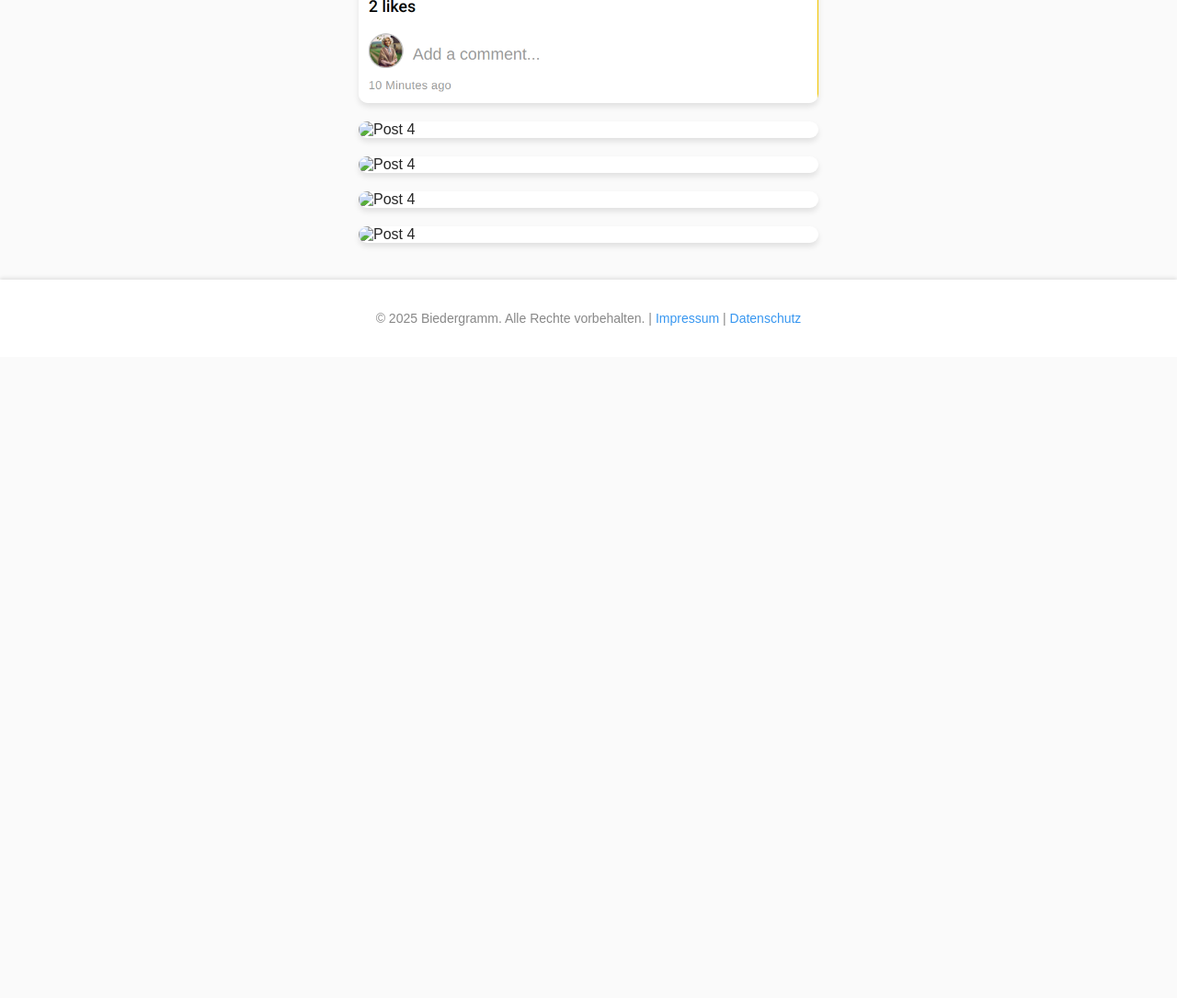
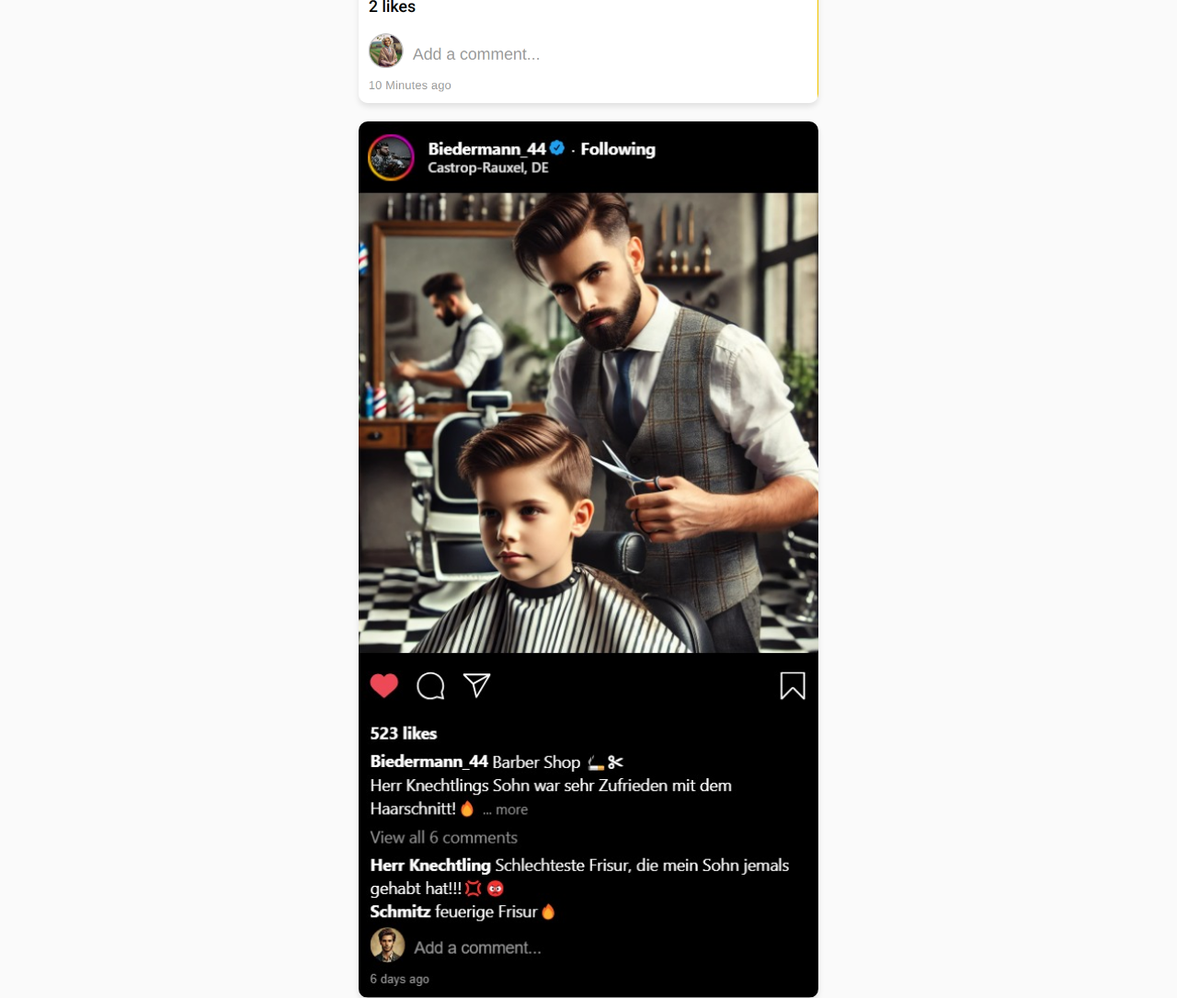
Before and after one commit to Dit23/Biedergramm, a plain HTML site: page index.html in a window 1280 px wide. Shown: the part 4460-5545 px from the top of the page at 92% size. Before the commit the page ends 4848 px from the top, so only its background shows below. Drawn offline with Linux system fonts and the light colour scheme.

Commit message:
New Images

```diff
--- a/index.html
+++ b/index.html
@@ -106,10 +106,10 @@
     <img src="third_post.png" alt="Post 3">
     <img src="zeoob.com_ltea9chrf9_photo.png" alt="Post 4">
     <img src="Screenshot_From_2025-01-14_09-58-52.png" alt="Post 4">
-    <img src="WhatsApp%20Bild%202025-01-15%20um%2008.43.34_3267d2ae.jpg" alt="Post 4">
-    <img src="WhatsApp%20Bild%202025-01-15%20um%2008.43.34_1168311e.jpg" alt="Post 4">
-    <img src="WhatsApp%20Bild%202025-01-15%20um%2008.43.34_fa7ec5a4.jpg" alt="Post 4">
-    <img src="WhatsApp%20Bild%202025-01-15%20um%2008.43.35_b3227ed6.jpg" alt="Post 4">
+    <img src="WhatsApp%20Bild%202025-01-15%20um%2008.43.34_7e2ee1bf.jpg" alt="Post 4">
+    <img src="WhatsApp%20Bild%202025-01-15%20um%2008.43.34_ba378b69.jpg" alt="Post 4">
+    <img src="WhatsApp%20Bild%202025-01-15%20um%2008.43.34_f9249d90.jpg" alt="Post 4">
+    <img src="WhatsApp%20Bild%202025-01-15%20um%2008.43.35_86d431d1.jpg" alt="Post 4">
 </div>
 <footer>
     <p>© 2025 Biedergramm. Alle Rechte vorbehalten. | <a href="#">Impressum</a> | <a href="#">Datenschutz</a></p>
```
